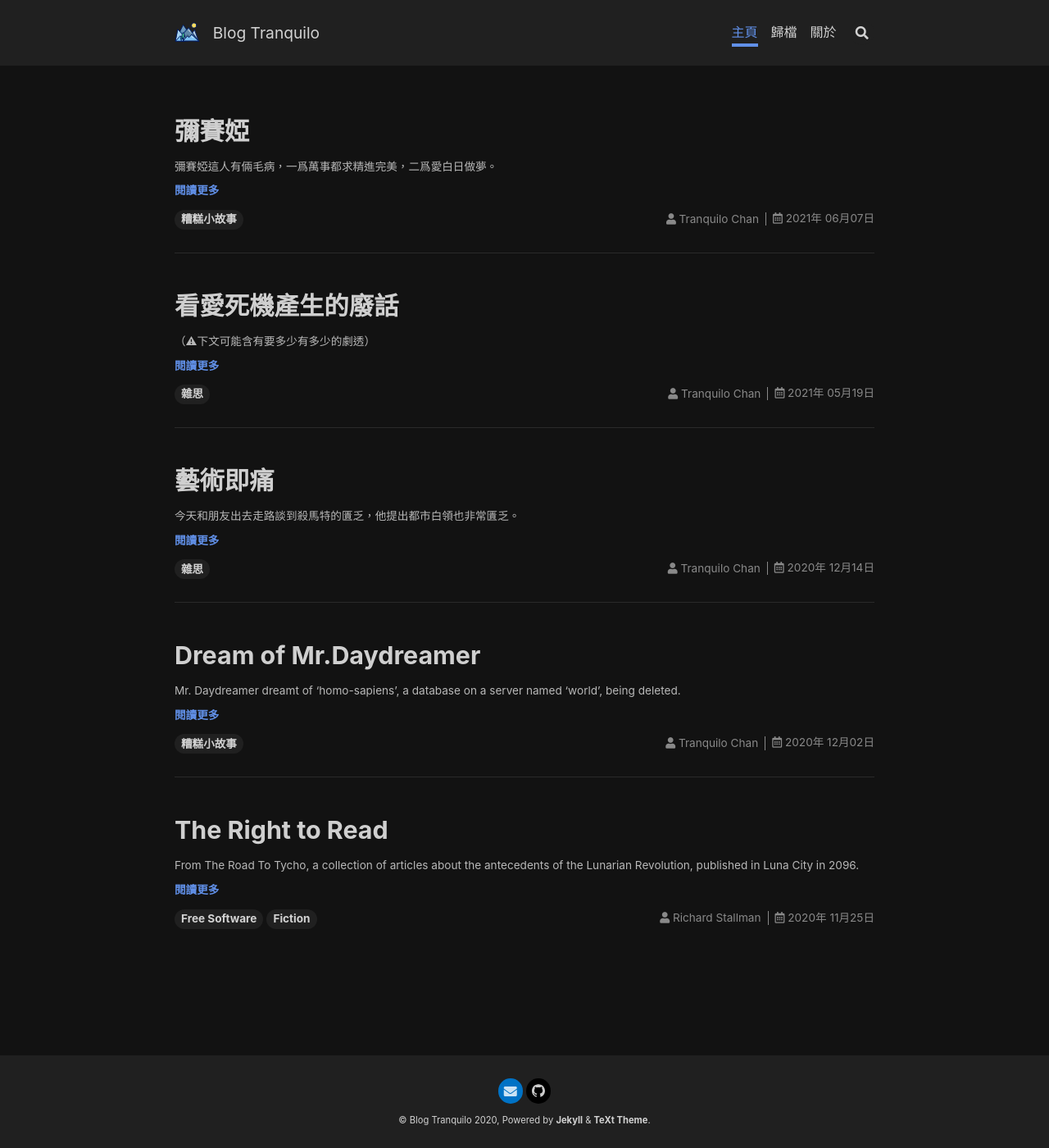
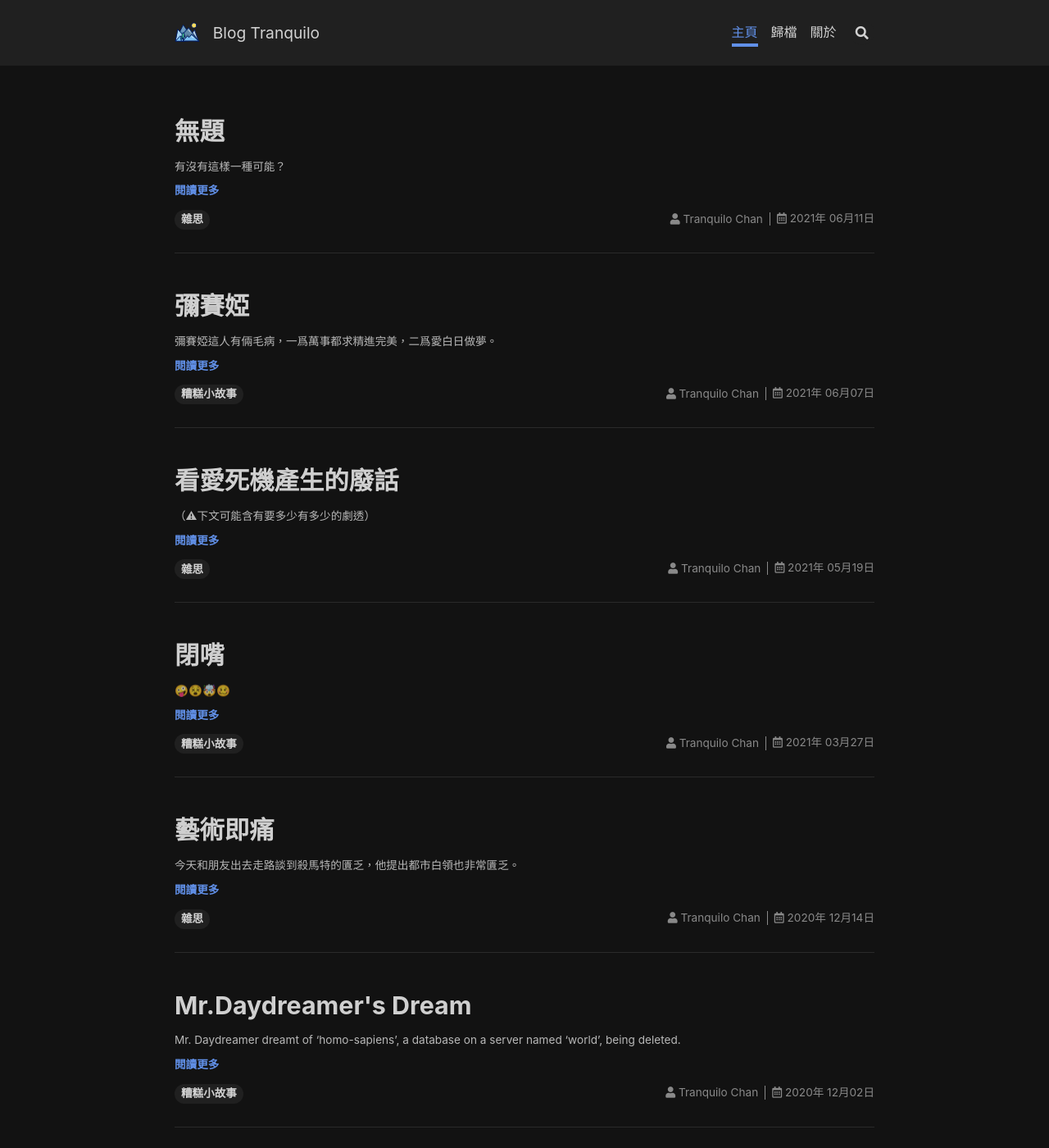
Before and after one commit to tttranquilooo/blog, a Jekyll site: the page built from index.html, in a window 1280 px wide and 1400 px high. Shown: the whole window at 82% size. Built offline with Jekyll 4.4.1, drawn with Linux system fonts in a browser that asks for light colours; nearby versions of some CDN libraries; the list of posts is cut into pages by our own code.

Commit message:
update posts

```diff
--- a/_posts/2020-12-02-story-01.md
+++ b/_posts/2020-12-02-story-01.md
@@ -1,5 +1,5 @@
 ---
-title: Dream of Mr.Daydreamer
+title: Mr.Daydreamer's Dream
 license: CC-BY-NC-ND-4.0
 author: Tranquilo Chan
 tags: 糟糕小故事
--- /dev/null
+++ b/_posts/2021-03-27-story-02.md
@@ -0,0 +1,21 @@
+---
+title: 閉嘴
+license: CC-BY-NC-ND-4.0
+author: Tranquilo Chan
+tags: 糟糕小故事
+key: 20210327
+---
+
+🤪😵🤯🥴<!--more-->
+
+<pre>
+     😤
+     👇
+ 🤬👉☹️👈😡
+     👆
+     😤
+</pre>
+
+😶
+
+😪😴
--- /dev/null
+++ b/_posts/2021-06-11-on-mass-media.md
@@ -0,0 +1,11 @@
+---
+title: 無題
+license: CC-BY-NC-ND-4.0
+author: Tranquilo Chan
+tags: 雜思
+key: 20210611
+---
+
+有沒有這樣一種可能？<!--more-->
+
+我們所謂的“自媒體時代”其實是“無媒體時代”。或者換句話說，自媒體的發展過程其實是媒體人的無產階級化。（微信可以任意碾壓封殺公衆號，而公衆號作者離了微信啥也不是。）
```
Also changed, not shown: _posts/2021-06-07-story-03.md (renamed from _posts/2021-06-07-story-02.md).
